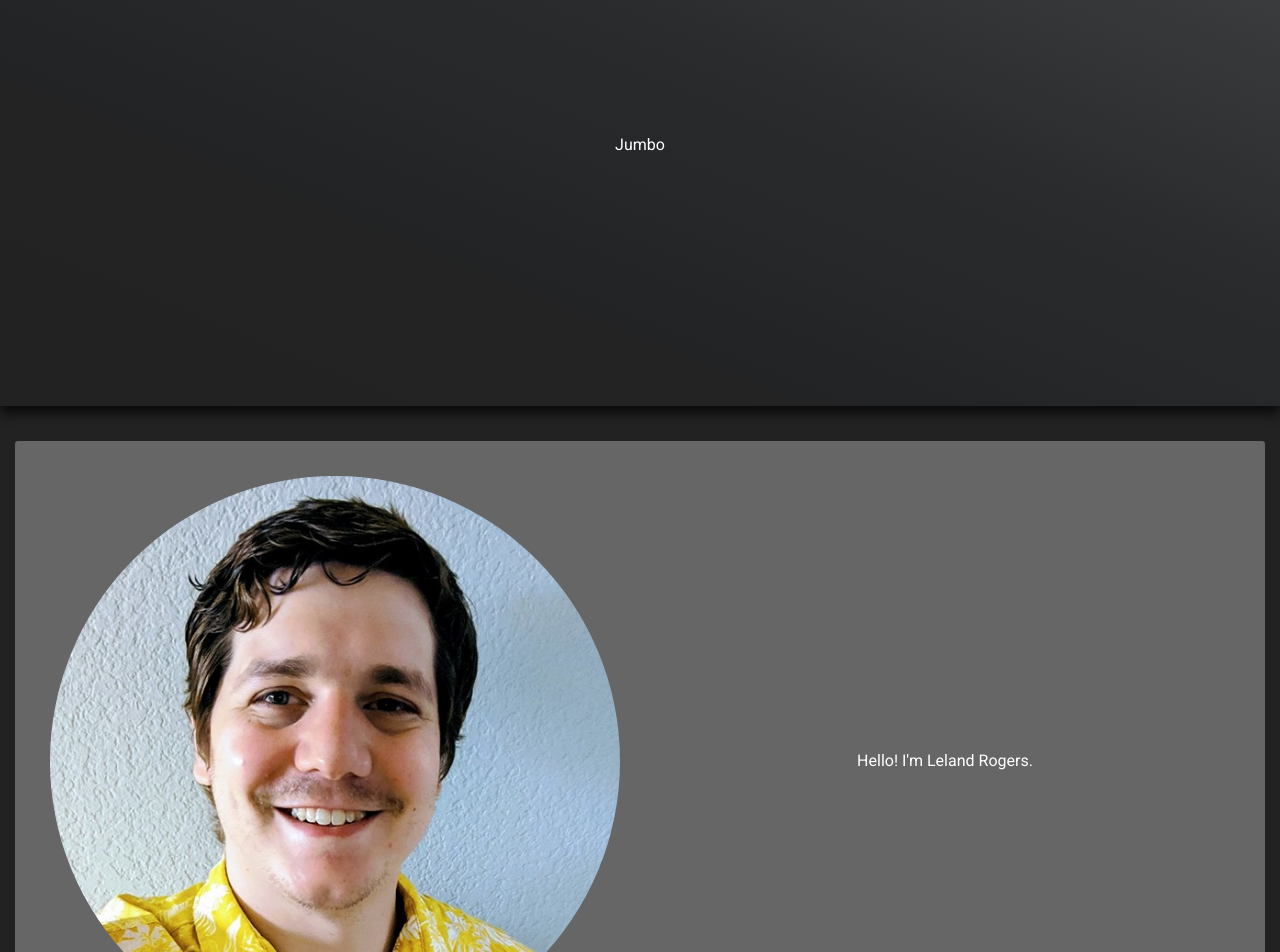
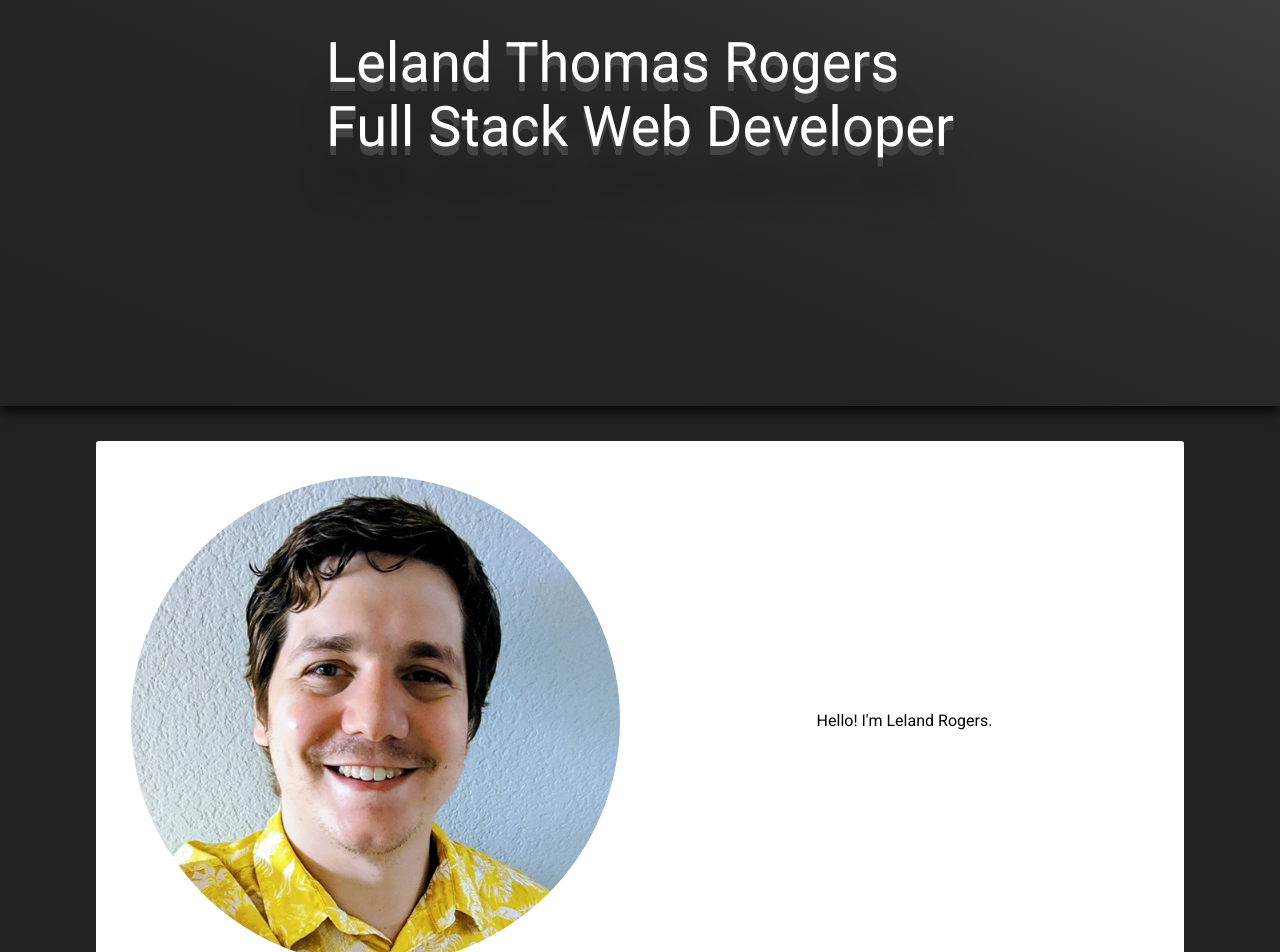
Before and after one commit to ltrii/port-ltrii, a React (Create React App) app: page / in a window 1280 px wide. Shown: the part 180-1132 px from the top of the page. Built offline with nearby package versions, Linux system fonts and the light colour scheme; a web font is replaced by a local one.

Commit message:
visual updates

```diff
--- a/src/App.css
+++ b/src/App.css
@@ -7,3 +7,10 @@ body {
   display: grid;
   grid-template-columns: 1fr;
 }
+
+.lowers {
+  display: flex;
+  flex-direction: column;
+  justify-content: center;
+  align-items: center;
+}
--- a/src/App.js
+++ b/src/App.js
@@ -14,10 +14,12 @@ function App() {
       <div className="funcHold" id="contid">
         <TopBar />
         <JumboMain />
-        <About />
-        <Projects />
-        <Content />
-        <Footer />
+        <div className="lowers">
+          <About />
+          <Projects />
+          <Content />
+          <Footer />
+        </div>
       </div>
     </div>
   );
--- a/src/components/JumboMain.js
+++ b/src/components/JumboMain.js
@@ -4,8 +4,9 @@ import './css/jumbo.css';
 export default function JumboMain() {
     return (
         <div className="jumboMain">
-            <div className="jumboText">
-                Jumbo
+            <div className="text-pop-up-top">
+                Leland Thomas Rogers<br />
+                Full Stack Web Developer
             </div>
         </div>
     )
--- a/src/components/css/about.css
+++ b/src/components/css/about.css
@@ -1,14 +1,15 @@
 .about {
     box-sizing: border-box;
     margin: 15px;
-    background-color: #666666;
+    background-color: white;
     border-radius: 3px;
-    color: white;
+    color: black;
     padding: 15px;
     display: grid;
     grid-template-columns: 1fr 1fr;
     justify-content: space-between;
     align-items: center;
+    width: 85%;
 }
 
 .leftPic {
--- a/src/components/css/jumbo.css
+++ b/src/components/css/jumbo.css
@@ -9,3 +9,52 @@
     box-shadow: 0px 7px 11px 0px rgba(0,0,0,0.75);
     margin-bottom: 20px;
 }
+
+.text-pop-up-top {
+    font-size: 3.5em;
+	-webkit-animation: text-pop-up-top 0.5s cubic-bezier(0.250, 0.460, 0.450, 0.940) both;
+	        animation: text-pop-up-top 0.5s cubic-bezier(0.250, 0.460, 0.450, 0.940) both;
+}
+
+/* ----------------------------------------------
+ * Generated by Animista on 2019-8-13 20:23:0
+ * w: http://animista.net, t: @cssanimista
+ * ---------------------------------------------- */
+
+/**
+ * ----------------------------------------
+ * animation text-pop-up-top
+ * ----------------------------------------
+ */
+ @-webkit-keyframes text-pop-up-top {
+    0% {
+      -webkit-transform: translateY(0);
+              transform: translateY(0);
+      -webkit-transform-origin: 50% 50%;
+              transform-origin: 50% 50%;
+      text-shadow: none;
+    }
+    100% {
+      -webkit-transform: translateY(-50px);
+              transform: translateY(-50px);
+      -webkit-transform-origin: 50% 50%;
+              transform-origin: 50% 50%;
+      text-shadow: 0 1px 0 #444444, 0 2px 0 #444444, 0 3px 0 #444444, 0 4px 0 #444444, 0 5px 0 #444444, 0 6px 0 #444444, 0 7px 0 #444444, 0 8px 0 #444444, 0 9px 0 #444444, 0 50px 30px rgba(0, 0, 0, 0.3);
+    }
+  }
+  @keyframes text-pop-up-top {
+    0% {
+      -webkit-transform: translateY(0);
+              transform: translateY(0);
+      -webkit-transform-origin: 50% 50%;
+              transform-origin: 50% 50%;
+      text-shadow: none;
+    }
+    100% {
+      -webkit-transform: translateY(-50px);
+              transform: translateY(-50px);
+      -webkit-transform-origin: 50% 50%;
+              transform-origin: 50% 50%;
+      text-shadow: 0 1px 0 #444444, 0 2px 0 #444444, 0 3px 0 #444444, 0 4px 0 #444444, 0 5px 0 #444444, 0 6px 0 #444444, 0 7px 0 #444444, 0 8px 0 #444444, 0 9px 0 #444444, 0 50px 30px rgba(0, 0, 0, 0.3);
+    }
+  }
```
Also changed, not shown: src/components/Contact.js (added, +9 -0 lines), src/assets/img/me.jpg.
